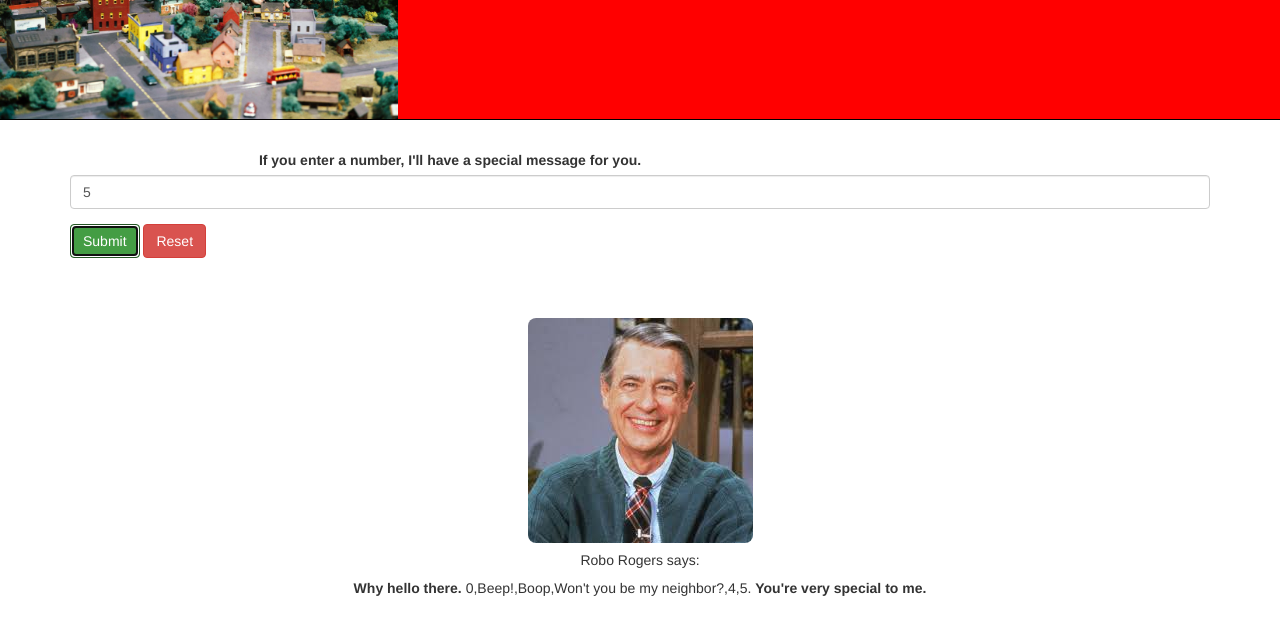
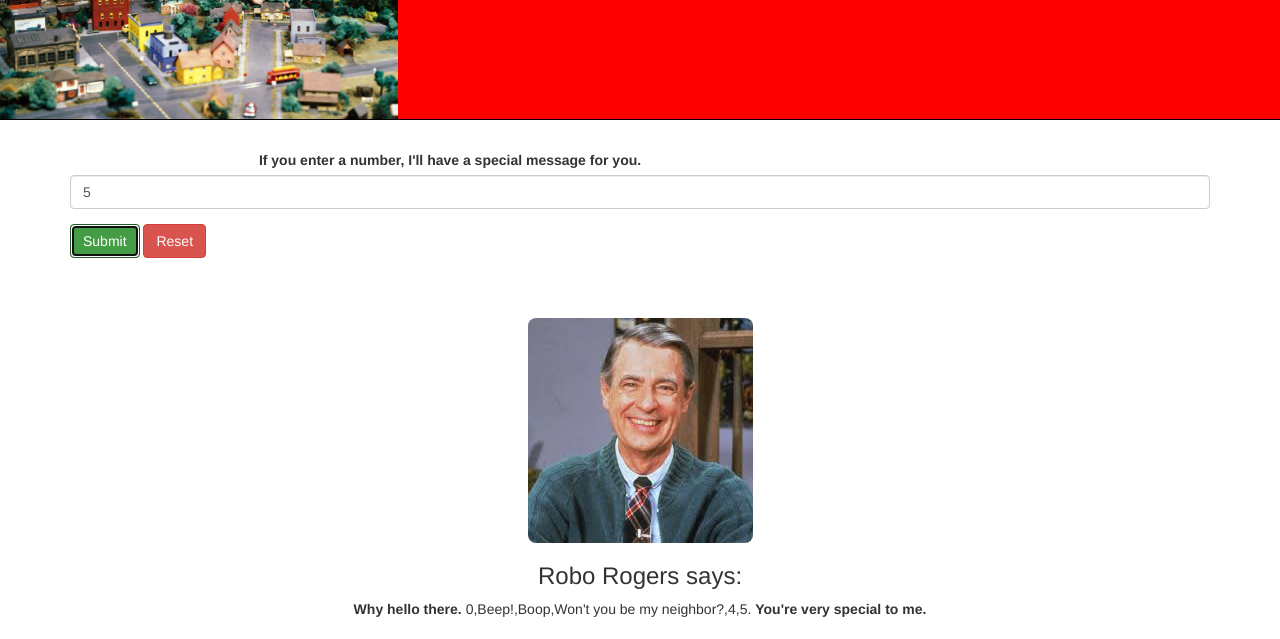
Before and after one commit to dcole505/Mr.-Robogers-Neighborhood, a plain HTML site: page index.html in a window 1280 px wide. Both pictures are taken after typing "5" into the empty fields and a click on the button "Submit". Shown: the part 190-829 px from the top of the page. Before the commit the page ends 800 px from the top, so only its background shows below. Drawn offline with Linux system fonts and the light colour scheme.

Commit message:
add some more css styling to the output.

```diff
--- a/css/styles.css
+++ b/css/styles.css
@@ -22,6 +22,11 @@
   text-align: center;
 }
 
+.card-text {
+  margin-left: 150px;
+  margin-right: 150px;
+}
+
 img {
   border-radius: 8px;
 }
--- a/index.html
+++ b/index.html
@@ -23,11 +23,13 @@
         <button id="reset-button" type="reset" class="btn btn-danger">Reset</button>
       </form>
     </div>
-    <div id="display-result">
+    <div class="container-fluid" id="display-result">
       <div class="card">
         <img class="card-img-top" src="img/rogers.jpg" alt="Robo Rogers">
+        <div class="card-header">
+          <h3 class="card-title">Robo Rogers says: </h3>
+        </div>
         <div class="card-body">
-          <h5 class="card-title">Robo Rogers says: </h5>
           <p class="card-text"><strong>Why hello there.</strong> <span class="rogers-output"></span>. <strong>You're very special to me.</strong></p>
         </div>
       </div>
```
